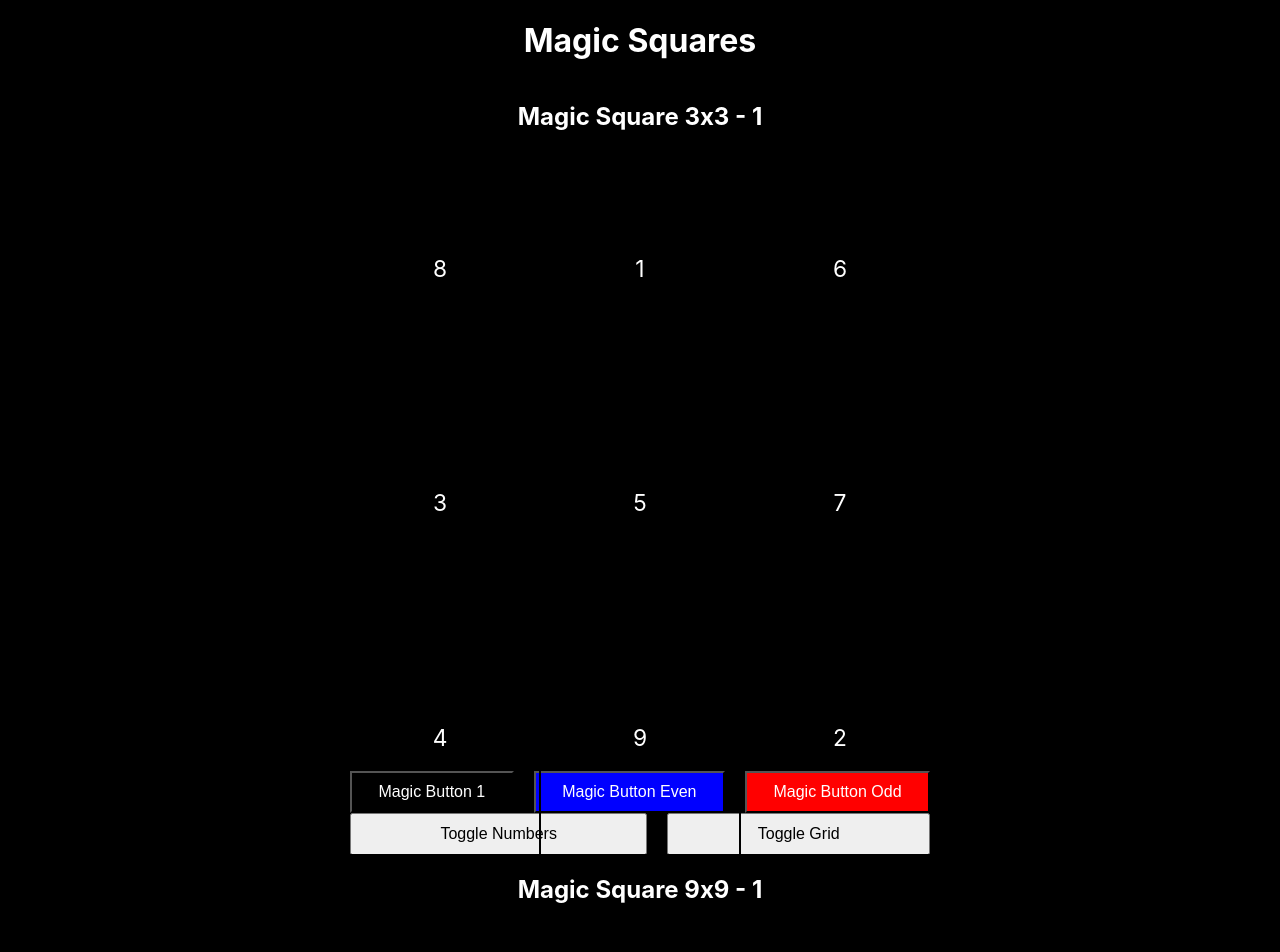
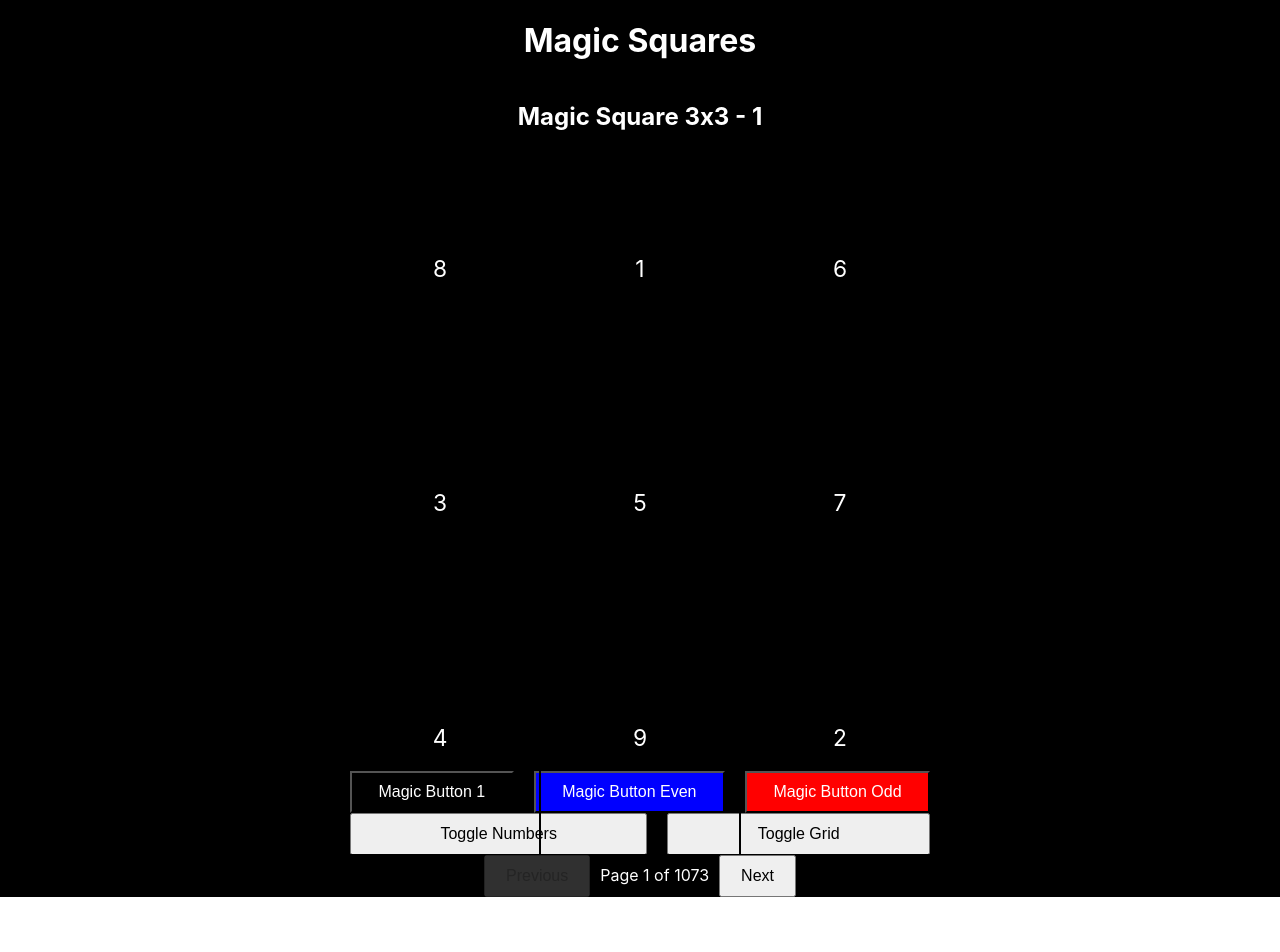
Before and after one commit to mechaloctopus/magic-squares, a React (Create React App) app: page / in a window 1280 px wide. Shown: the top 952 px of the page. After the commit the page ends 897 px from the top, so only its background shows below. Built offline with nearby package versions, Linux system fonts and the light colour scheme.

Commit message:
Update App.js1

```diff
--- a/src/App.js
+++ b/src/App.js
@@ -2,7 +2,7 @@ import React, { useEffect, useState } from 'react';
 import MagicSquare from './MagicSquare';
 import './App.css'; // Ensure you have some basic styles for buttons and layout
 
-const ITEMS_PER_PAGE = 20;
+const ITEMS_PER_PAGE = 1;
 
 function App() {
     const [magicSquares, setMagicSquares] = useState([]);
```
